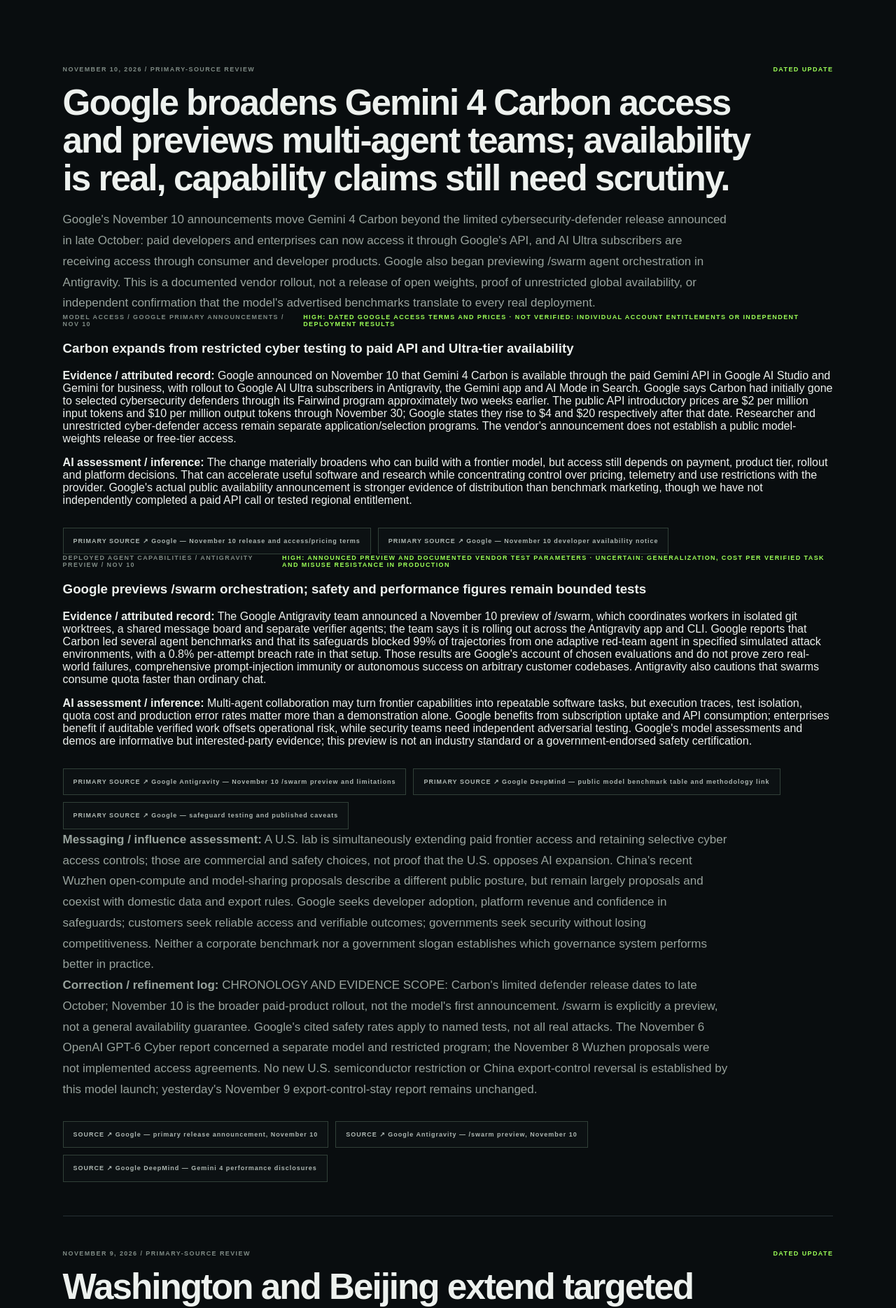
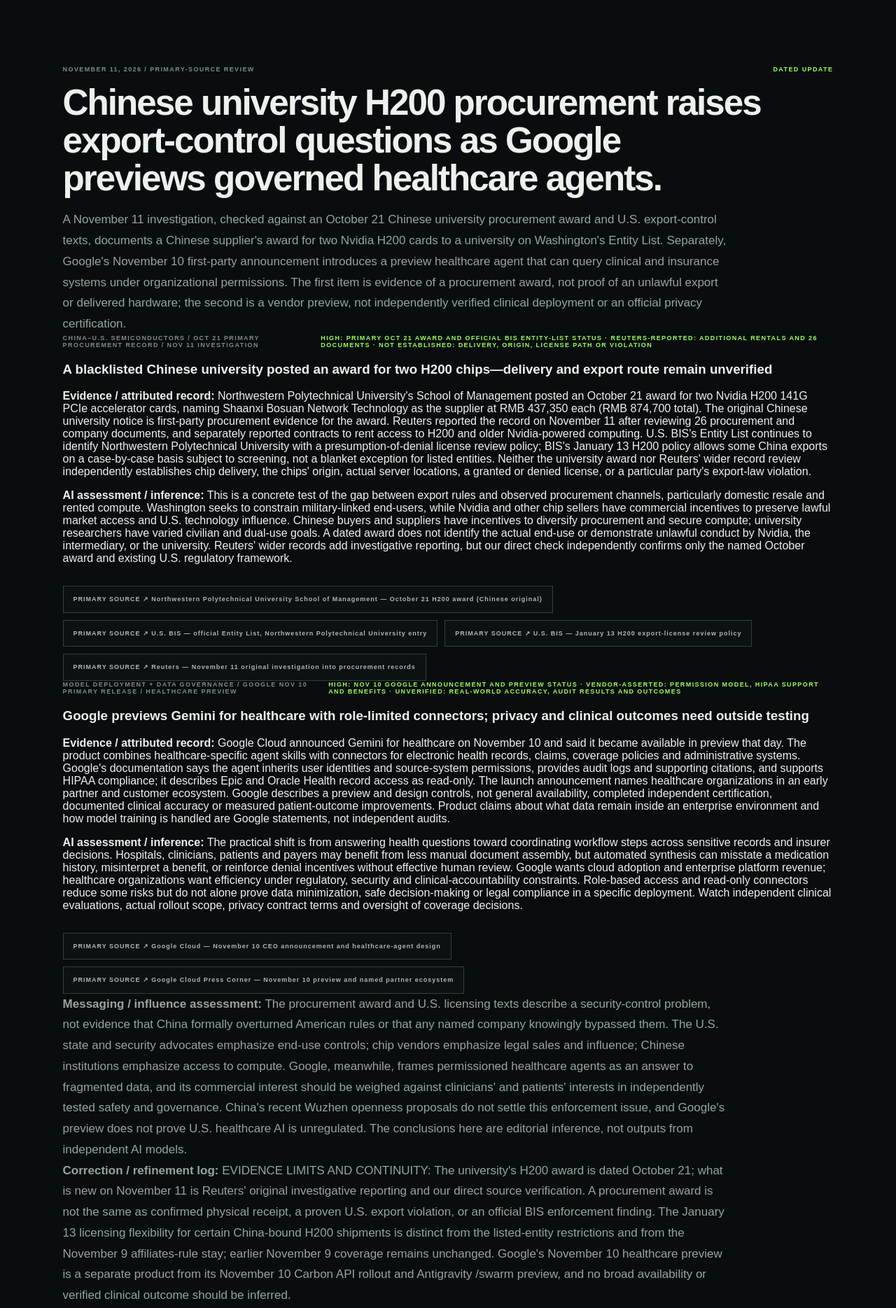
Before and after one commit to stjames22/wirelessrumor, a Next.js app: page /geopolitics in a window 1280 px wide. Shown: the part 4880-6749 px from the top of the page at 70% size. Built offline with nearby package versions, Linux system fonts and the light colour scheme.

Commit message:
editorial: November 11 H200 procurement and healthcare AI governance

```diff
--- a/app/geopolitics/page.tsx
+++ b/app/geopolitics/page.tsx
@@ -84,6 +84,76 @@ const briefs = [
 
 
 const datedEditorialUpdates = [
+  {
+    "date": "NOVEMBER 11, 2026",
+    "slug": "2026-11-11-h200-procurement-healthcare-agents",
+    "title": "Chinese university H200 procurement raises export-control questions as Google previews governed healthcare agents.",
+    "overview": "A November 11 investigation, checked against an October 21 Chinese university procurement award and U.S. export-control texts, documents a Chinese supplier's award for two Nvidia H200 cards to a university on Washington's Entity List. Separately, Google's November 10 first-party announcement introduces a preview healthcare agent that can query clinical and insurance systems under organizational permissions. The first item is evidence of a procurement award, not proof of an unlawful export or delivered hardware; the second is a vendor preview, not independently verified clinical deployment or an official privacy certification.",
+    "developments": [
+      {
+        "label": "CHINA–U.S. SEMICONDUCTORS / OCT 21 PRIMARY PROCUREMENT RECORD / NOV 11 INVESTIGATION",
+        "headline": "A blacklisted Chinese university posted an award for two H200 chips—delivery and export route remain unverified",
+        "fact": "Northwestern Polytechnical University's School of Management posted an October 21 award for two Nvidia H200 141G PCIe accelerator cards, naming Shaanxi Bosuan Network Technology as the supplier at RMB 437,350 each (RMB 874,700 total). The original Chinese university notice is first-party procurement evidence for the award. Reuters reported the record on November 11 after reviewing 26 procurement and company documents, and separately reported contracts to rent access to H200 and older Nvidia-powered computing. U.S. BIS's Entity List continues to identify Northwestern Polytechnical University with a presumption-of-denial license review policy; BIS's January 13 H200 policy allows some China exports on a case-by-case basis subject to screening, not a blanket exception for listed entities. Neither the university award nor Reuters' wider record review independently establishes chip delivery, the chips' origin, actual server locations, a granted or denied license, or a particular party's export-law violation.",
+        "assessment": "This is a concrete test of the gap between export rules and observed procurement channels, particularly domestic resale and rented compute. Washington seeks to constrain military-linked end-users, while Nvidia and other chip sellers have commercial incentives to preserve lawful market access and U.S. technology influence. Chinese buyers and suppliers have incentives to diversify procurement and secure compute; university researchers have varied civilian and dual-use goals. A dated award does not identify the actual end-use or demonstrate unlawful conduct by Nvidia, the intermediary, or the university. Reuters' wider records add investigative reporting, but our direct check independently confirms only the named October award and existing U.S. regulatory framework.",
+        "confidence": "HIGH: PRIMARY OCT 21 AWARD AND OFFICIAL BIS ENTITY-LIST STATUS · REUTERS-REPORTED: ADDITIONAL RENTALS AND 26 DOCUMENTS · NOT ESTABLISHED: DELIVERY, ORIGIN, LICENSE PATH OR VIOLATION",
+        "sources": [
+          [
+            "Northwestern Polytechnical University School of Management — October 21 H200 award (Chinese original)",
+            "https://som.nwpu.edu.cn/info/1013/88690.htm"
+          ],
+          [
+            "U.S. BIS — official Entity List, Northwestern Polytechnical University entry",
+            "https://www.bis.gov/node/17028"
+          ],
+          [
+            "U.S. BIS — January 13 H200 export-license review policy",
+            "https://media.bis.gov/sites/default/files/documents/DoC%20Revises%20License%20Review%20Policy%20for%20Semiconductors%20Exports.pdf"
+          ],
+          [
+            "Reuters — November 11 original investigation into procurement records",
+            "https://www.reuters.com/world/pla-linked-chinese-university-bought-nvidia-h200-chips-despite-us-blacklist-2026-11-11/"
+          ]
+        ]
+      },
+      {
+        "label": "MODEL DEPLOYMENT + DATA GOVERNANCE / GOOGLE NOV 10 PRIMARY RELEASE / HEALTHCARE PREVIEW",
+        "headline": "Google previews Gemini for healthcare with role-limited connectors; privacy and clinical outcomes need outside testing",
+        "fact": "Google Cloud announced Gemini for healthcare on November 10 and said it became available in preview that day. The product combines healthcare-specific agent skills with connectors for electronic health records, claims, coverage policies and administrative systems. Google's documentation says the agent inherits user identities and source-system permissions, provides audit logs and supporting citations, and supports HIPAA compliance; it describes Epic and Oracle Health record access as read-only. The launch announcement names healthcare organizations in an early partner and customer ecosystem. Google describes a preview and design controls, not general availability, completed independent certification, documented clinical accuracy or measured patient-outcome improvements. Product claims about what data remain inside an enterprise environment and how model training is handled are Google statements, not independent audits.",
+        "assessment": "The practical shift is from answering health questions toward coordinating workflow steps across sensitive records and insurer decisions. Hospitals, clinicians, patients and payers may benefit from less manual document assembly, but automated synthesis can misstate a medication history, misinterpret a benefit, or reinforce denial incentives without effective human review. Google wants cloud adoption and enterprise platform revenue; healthcare organizations want efficiency under regulatory, security and clinical-accountability constraints. Role-based access and read-only connectors reduce some risks but do not alone prove data minimization, safe decision-making or legal compliance in a specific deployment. Watch independent clinical evaluations, actual rollout scope, privacy contract terms and oversight of coverage decisions.",
+        "confidence": "HIGH: NOV 10 GOOGLE ANNOUNCEMENT AND PREVIEW STATUS · VENDOR-ASSERTED: PERMISSION MODEL, HIPAA SUPPORT AND BENEFITS · UNVERIFIED: REAL-WORLD ACCURACY, AUDIT RESULTS AND OUTCOMES",
+        "sources": [
+          [
+            "Google Cloud — November 10 CEO announcement and healthcare-agent design",
+            "https://cloud.google.com/blog/products/ai-machine-learning/gemini-for-healthcare/"
+          ],
+          [
+            "Google Cloud Press Corner — November 10 preview and named partner ecosystem",
+            "https://www.googlecloudpresscorner.com/2026-11-10-Google-Cloud-Launches-Gemini-for-Healthcare"
+          ]
+        ]
+      }
+    ],
+    "messaging": "The procurement award and U.S. licensing texts describe a security-control problem, not evidence that China formally overturned American rules or that any named company knowingly bypassed them. The U.S. state and security advocates emphasize end-use controls; chip vendors emphasize legal sales and influence; Chinese institutions emphasize access to compute. Google, meanwhile, frames permissioned healthcare agents as an answer to fragmented data, and its commercial interest should be weighed against clinicians' and patients' interests in independently tested safety and governance. China's recent Wuzhen openness proposals do not settle this enforcement issue, and Google's preview does not prove U.S. healthcare AI is unregulated. The conclusions here are editorial inference, not outputs from independent AI models.",
+    "correction": "EVIDENCE LIMITS AND CONTINUITY: The university's H200 award is dated October 21; what is new on November 11 is Reuters' original investigative reporting and our direct source verification. A procurement award is not the same as confirmed physical receipt, a proven U.S. export violation, or an official BIS enforcement finding. The January 13 licensing flexibility for certain China-bound H200 shipments is distinct from the listed-entity restrictions and from the November 9 affiliates-rule stay; earlier November 9 coverage remains unchanged. Google's November 10 healthcare preview is a separate product from its November 10 Carbon API rollout and Antigravity /swarm preview, and no broad availability or verified clinical outcome should be inferred.",
+    "sources": [
+      [
+        "University — October 21 H200 award notice",
+        "https://som.nwpu.edu.cn/info/1013/88690.htm"
+      ],
+      [
+        "BIS — entity-list status and H200 policy context",
+        "https://www.bis.gov/node/17028"
+      ],
+      [
+        "Reuters — November 11 independent investigation based on procurement records",
+        "https://www.reuters.com/world/pla-linked-chinese-university-bought-nvidia-h200-chips-despite-us-blacklist-2026-11-11/"
+      ],
+      [
+        "Google Cloud — November 10 healthcare-agent preview and safeguards",
+        "https://cloud.google.com/blog/products/ai-machine-learning/gemini-for-healthcare/"
+      ]
+    ]
+  },
   {
     "date": "NOVEMBER 10, 2026",
     "slug": "2026-11-10-gemini-carbon-public-rollout-agent-swarm",
```
